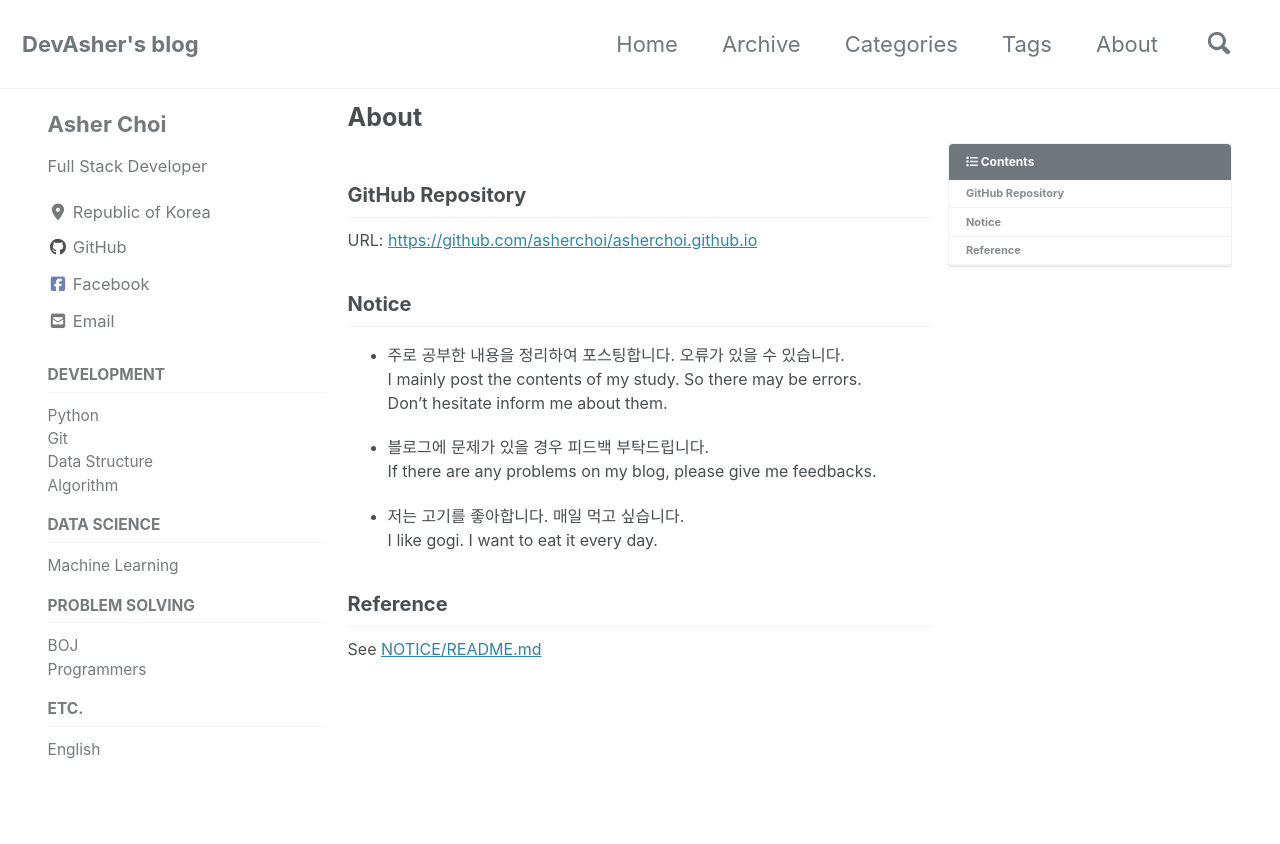
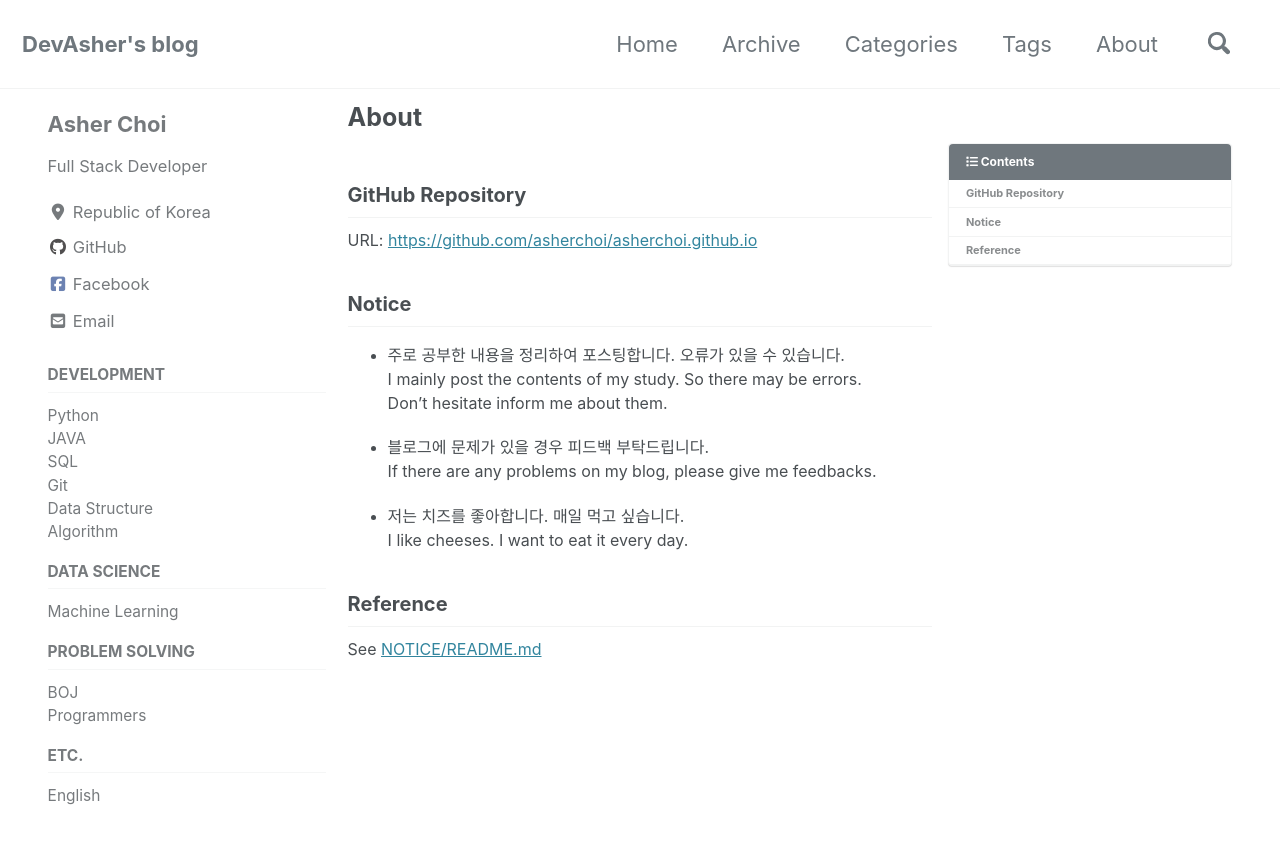
Before and after one commit to asherchoi/asherchoi.github.io, a Jekyll site: the page built from _pages/about.md, in a window 1280 px wide and 900 px high. Shown: the top 844 px of the window. Built offline with Jekyll 4.4.1, drawn with Linux system fonts in a browser that asks for light colours; cached includes are drawn as plain includes; nearby versions of some CDN libraries.

Commit message:
Fix some typos

```diff
--- a/_pages/about.md
+++ b/_pages/about.md
@@ -18,8 +18,8 @@ Don't hesitate inform me about them.
 - 블로그에 문제가 있을 경우 피드백 부탁드립니다.
 If there are any problems on my blog, please give me feedbacks.
 
-- 저는 고기를 좋아합니다. 매일 먹고 싶습니다.
-I like gogi. I want to eat it every day.
+- 저는 치즈를 좋아합니다. 매일 먹고 싶습니다.
+I like cheeses. I want to eat it every day.
 <br>
 
 ## Reference
```
Also changed, not shown: NOTICE/README.md (+2 -5 lines), _data/navigation.yml (+4 -4 lines), _posts/2019-08-23-alg-02-dfs+bfs.md (+5 -5 lines).
